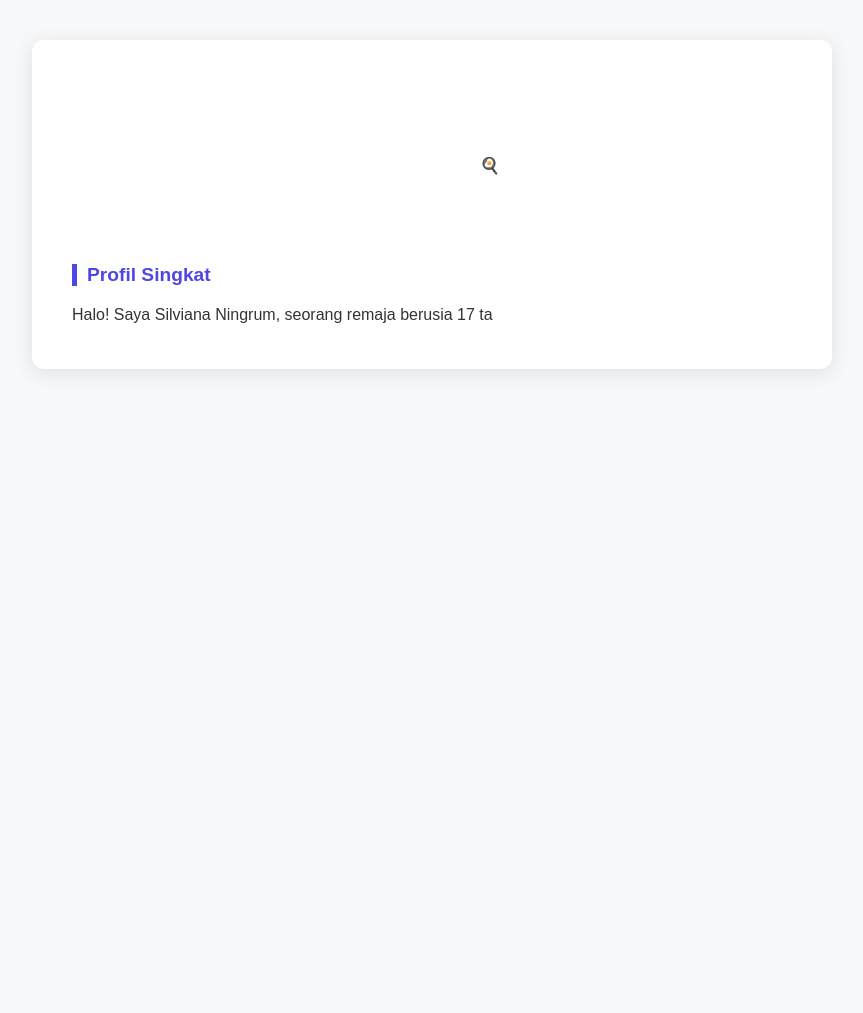
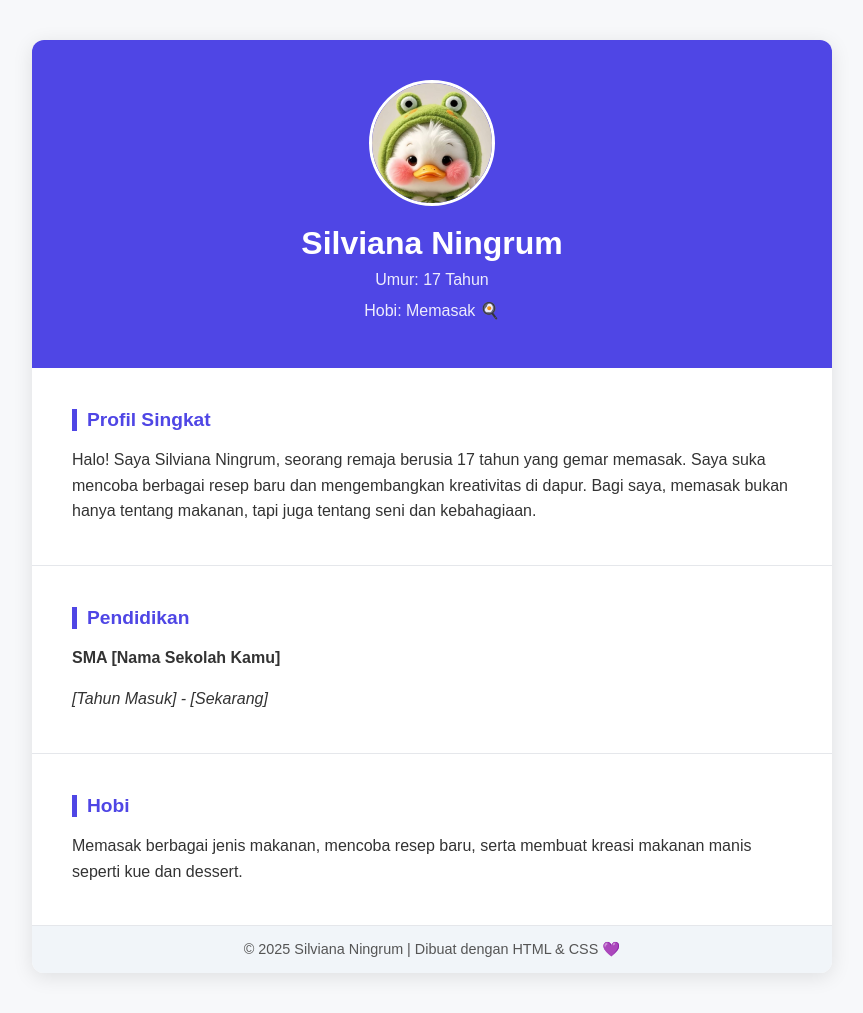
Before and after one commit to alirafa738-source/SILVI, a plain HTML site: page index.html in a window 1280 px wide. Shown: the whole page, without its empty margins (208-1071 px from the left). Before the commit the page ends 800 px from the top, so only its background shows below. Drawn offline with Linux system fonts and the light colour scheme.

Commit message:
Add files via upload

```diff
--- a/index.html
+++ b/index.html
@@ -22,7 +22,6 @@
     }
 
     header {
-      <img src="silviimup.jpeg" alt="Foto Silviana Ningrum">
       background-color: #4f46e5;
       color: white;
       text-align: center;
@@ -73,11 +72,21 @@
       font-size: 0.9rem;
       color: #555;
     }
+    header img {
+  width: 120px;
+  height: 120px;
+  object-fit: cover;
+  border-radius: 50%;
+  border: 3px solid white;
+  margin-bottom: 15px;
+}
   </style>
 </head>
 <body>
   <div class="container">
     <header>
+        <img src="silviimup.jpeg" alt="Foto Silviana Ningrum">
+
       <h1>Silviana Ningrum</h1>
       <p>Umur: 17 Tahun</p>
       <p>Hobi: Memasak 🍳</p>
@@ -85,4 +94,25 @@
 
     <section class="profile">
       <h2>Profil Singkat</h2>
-      <p>Halo! Saya Silviana Ningrum, seorang remaja berusia 17 ta
+      <p>Halo! Saya Silviana Ningrum, seorang remaja berusia 17 tahun yang gemar memasak.
+         Saya suka mencoba berbagai resep baru dan mengembangkan kreativitas di dapur.
+         Bagi saya, memasak bukan hanya tentang makanan, tapi juga tentang seni dan kebahagiaan.</p>
+    </section>
+
+    <section class="education">
+      <h2>Pendidikan</h2>
+      <p><strong>SMA [Nama Sekolah Kamu]</strong></p>
+      <p><em>[Tahun Masuk] - [Sekarang]</em></p>
+    </section>
+
+    <section class="hobby">
+      <h2>Hobi</h2>
+      <p>Memasak berbagai jenis makanan, mencoba resep baru, serta membuat kreasi makanan manis seperti kue dan dessert.</p>
+    </section>
+
+    <footer>
+      © 2025 Silviana Ningrum | Dibuat dengan HTML & CSS 💜
+    </footer>
+  </div>
+</body>
+</html>
```
